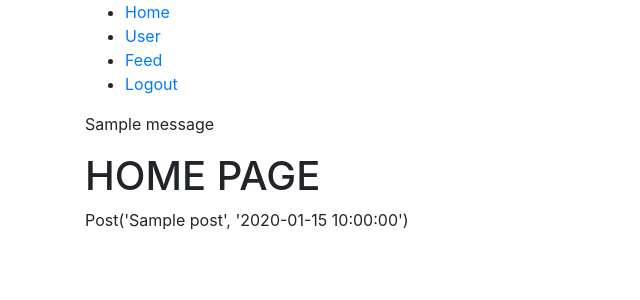
After one commit to sthompson232/Depeche-House, a Flask app: page /home in a window 1280 px wide. The commit adds this page. Shown: the top 300 px of the page, without its empty margins (0-640 px from the left). Run offline with Flask 2, Linux system fonts and the light colour scheme; a user stored in the database is signed in; tables that the repository leaves empty hold one stand-in row (values such as "Sample post"); one stand-in notice (Sample message) is shown.

Commit message:
added a few features

```diff
--- a/myapp/depeche_house/__init__.py
+++ b/myapp/depeche_house/__init__.py
@@ -2,7 +2,7 @@ from flask import Flask
 from flask_sqlalchemy import SQLAlchemy
 
 app = Flask(__name__)
-app.config['SECRET_KEY'] = 'enter_secret_key'
+app.config['SECRET_KEY'] = '64c56f84624a5da4f7e8d386049ef370'
 app.config['SQLALCHEMY_DATABASE_URI'] = 'sqlite:///depeche_house.db'
 app.config['SQLALCHEMY_TRACK_MODIFICATIONS'] = False
 db = SQLAlchemy(app)
--- a/myapp/depeche_house/models.py
+++ b/myapp/depeche_house/models.py
@@ -8,13 +8,15 @@ from flask_login import UserMixin
 #TABLE CONTAINING ALL USER INFORMATION IN THE SQLITE DATABASE
 class User(UserMixin, db.Model):
     id = db.Column(db.Integer, primary_key=True)
-    username = db.Column(db.String(10), index=True, unique=True)
-    email = db.Column(db.String(120), unique=True, index=True)
-    password_hash = db.Column(db.String(128))
-    joined_at = db.Column(db.DateTime(), default=datetime.utcnow, index=True)
+    username = db.Column(db.String(10), index=True, unique=True, nullable=False)
+    email = db.Column(db.String(120), unique=True, index=True, nullable=False)
+    password_hash = db.Column(db.String(128), nullable=False)
+    joined_at = db.Column(db.DateTime(), default=datetime.utcnow, index=True, nullable=False)
+    profile_pic = db.Column(db.String(20), default='default.jpg')
+    posts = db.relationship('Post', backref='author', lazy=True)
 
     def __repr__(self):
-        return "<User {}>".format(self.username)
+        return f"User('{self.username}', '{self.email}', '{self.joined_at}')"
 
 #METHOD TO SET HASHED PASSWORD (USED WHEN FIRST REGISTERING A PASSWORD)
     def set_password(self, password):
@@ -27,4 +29,11 @@ class User(UserMixin, db.Model):
 class Post(db.Model):
     id = db.Column(db.Integer, primary_key=True)
     title = db.Column(db.String(100), nullable=False)
-    date_posted = db.Column(db.Date)
+    date_posted = db.Column(db.DateTime, nullable=False, default=datetime.utcnow)
+    content = db.Column(db.Text, nullable=False)
+    user_id = db.Column(db.Integer, db.ForeignKey('user.id'), nullable=False)
+
+    def __repr__(self):
+        return f"Post('{self.title}', '{self.date_posted}')"
+
+db.create_all()
--- a/myapp/depeche_house/routes.py
+++ b/myapp/depeche_house/routes.py
@@ -1,7 +1,7 @@
-from flask import Flask, render_template, redirect, url_for, flash
-from flask_login import login_required, login_user, logout_user, LoginManager
+from flask import Flask, render_template, redirect, url_for, flash, request
+from flask_login import login_required, login_user, logout_user, LoginManager, current_user
 from depeche_house.forms import LoginForm, RegistrationForm
-from depeche_house.models import User
+from depeche_house.models import User, Post
 from depeche_house import app, db
 
 #Allows users to login
@@ -20,6 +20,8 @@ def load_user(user_id):
 
 @app.route('/register', methods=["GET", "POST"])
 def register():
+    if current_user.is_authenticated:
+        return redirect(url_for('home'))
     register_form = RegistrationForm()
     #if necessary info has been submitted on the register form:
     if register_form.validate_on_submit():
@@ -30,7 +32,7 @@ def register():
         #add and commit the db change
         db.session.add(new_user)
         db.session.commit()
-        flash("Congratulations, you have registered an account successfully.")
+        flash(f'Congratulations {register_form.username.data}, you have successfully registered an account.', 'success')
     return render_template('register.html', register_form=register_form)
 
 
@@ -38,6 +40,8 @@ def register():
 #LOGIN PAGE ROUTE
 @app.route('/login', methods=["GET", "POST"])
 def login():
+    if current_user.is_authenticated:
+        return redirect(url_for('home'))
     login_form = LoginForm()
     #if necessary info has been submitted on login form:
     if login_form.validate_on_submit():
@@ -46,9 +50,11 @@ def login():
         #if password matches the given email then line after logs user in
         if user and user.check_password(login_form.password.data):
             login_user(user)
-            flash("Logged in successfully.")
+            next_page = request.args.get('next')
+            flash("Logged in successfully.", 'success')
+            return redirect(next_page) if next_page else redirect(url_for('home'))
         else:
-            flash('Login Unsuccessful.')
+            flash('Login Unsuccessful. Please check Username and Password.', 'danger')
     return render_template('login.html', login_form=login_form)
 
 
@@ -70,6 +76,14 @@ def logout():
 
 
 
+#ROUTE FOR PAGE WITH POSTS
+@app.route('/home', methods=["GET", "POST"])
+@login_required
+def home():
+    posts = Post.query.all()
+    return render_template('home.html', posts=posts)
+
+
 #ROUTE FOR USER AREA
 @app.route('/user', methods=["GET", "POST"])
 @login_required
--- a/myapp/depeche_house/templates/base.html
+++ b/myapp/depeche_house/templates/base.html
@@ -14,12 +14,25 @@
     <div class="container">
       <nav>
         <ul>
-          <li><a href="{{ (url_for('login')) }}">Login</a></li>
-          <li><a href="{{ (url_for('register')) }}">Register</a></li>
-          <li><a href="{{ (url_for('index')) }}">Home</a></li>
-          <li><a href="{{ (url_for('user', username=user)) }}">User</a></li>
+
+          <li><a href="{{ url_for('index') }}">Home</a></li>
+          {% if current_user.is_authenticated %}
+          <li><a href="{{ url_for('user', username=user) }}">User</a></li>
+          <li><a href="{{ url_for('home') }}">Feed</a></li>
+          <li><a href="{{ url_for('logout') }}">Logout</a></li>
+          {% else %}
+          <li><a href="{{ url_for('login') }}">Login</a></li>
+          <li><a href="{{ url_for('register') }}">Register</a></li>
+          {% endif %}
         </ul>
       </nav>
+      {% with messages = get_flashed_messages(with_categories=true) %}
+        {% if messages %}
+          {% for category, message in messages %}
+            <p>{{ message }}</p>
+          {% endfor %}
+        {% endif %}
+      {% endwith %}
       {% block content %}
       {% endblock %}
     </div>
--- /dev/null
+++ b/myapp/depeche_house/templates/home.html
@@ -0,0 +1,10 @@
+{% extends "base.html" %}
+
+{% block content %}
+
+<h1>HOME PAGE</h1>
+{% for post in posts %}
+    {{ post }}
+{% endfor %}
+
+{% endblock %}
--- a/myapp/depeche_house/templates/user.html
+++ b/myapp/depeche_house/templates/user.html
@@ -2,6 +2,6 @@
 
 {% block content %}
 
-<h1>USER PAGE</h1>
-<p>Welcome</p>
+<h1>USER ACCOUNT PAGE</h1>
+<p>Welcome {{ current_user.username }}</p>
 {% endblock %}
```
Also changed, not shown: myapp/depeche_house/forms.py (+0 -9 lines), myapp/depeche_house/templates/login.html (+19 -2 lines), myapp/depeche_house/templates/register.html (+41 -4 lines), myapp/depeche_house/depeche_house.db.
